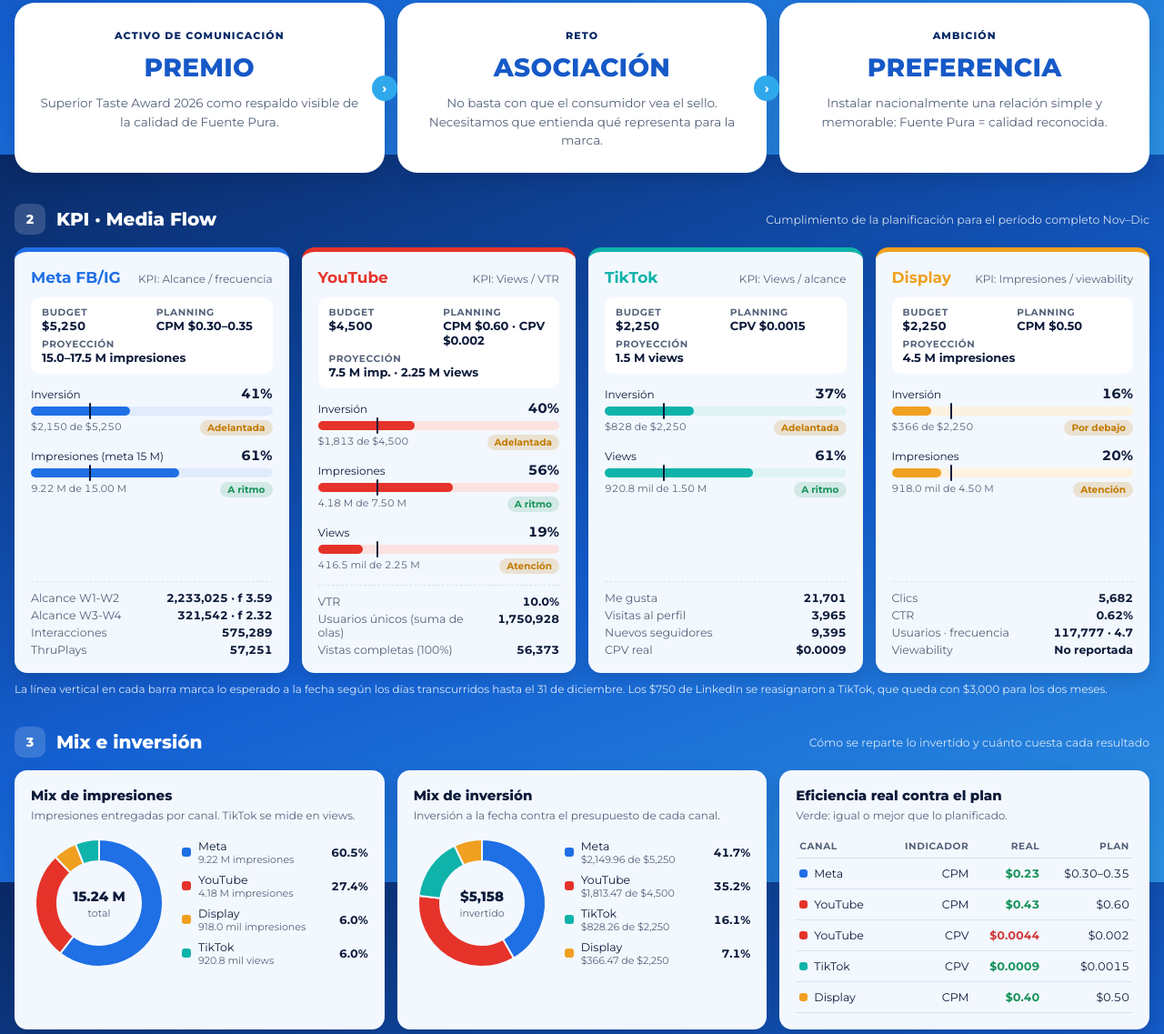
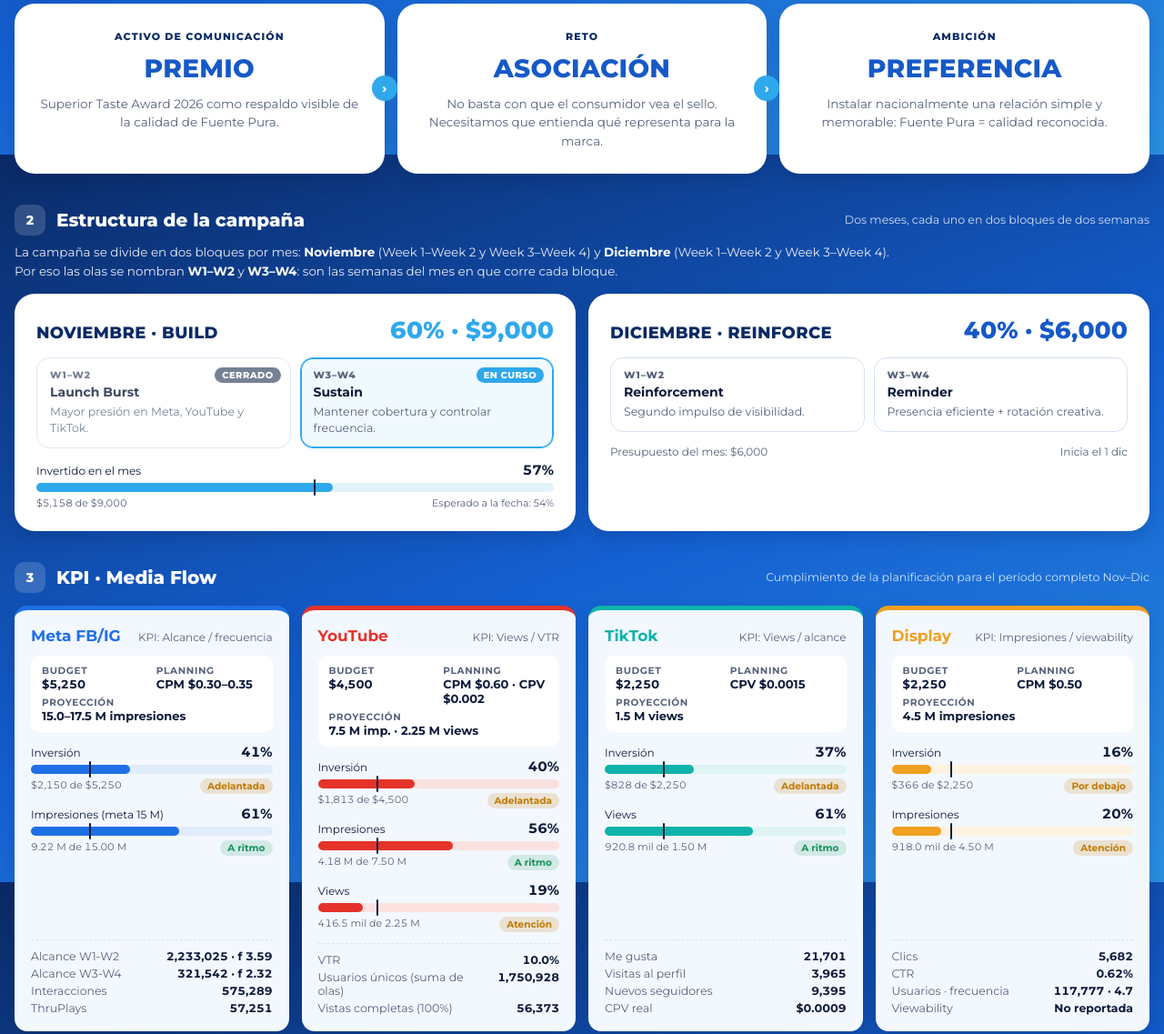
Before and after one commit to mediosdigitalescccp-a11y/Fuente-Pura---Calidad, a plain HTML site: page index.html in a window 1280 px wide. Shown: the part 630-1767 px from the top of the page at 91% size. Drawn offline with Linux system fonts and the light colour scheme.

Commit message:
Nueva sección: estructura de la campaña por mes y bloques W1-W2 / W3-W4
Co-Authored-By: Claude Opus 5.5 <noreply@anthropic.com>
Claude-Session: https://claude.ai/code/session_019pA5Zqjcv9UHiFLvUhgKgB

```diff
--- a/index.html
+++ b/index.html
@@ -93,6 +93,27 @@ h1, h2, h3 { margin: 0; }
 .pillar b { display: block; font-size: 28px; font-weight: 800; color: var(--blue); margin: 10px 0 12px; letter-spacing: .01em; }
 .pillar p { margin: 0; color: var(--muted); line-height: 1.5; font-size: 13.5px; }
 .pillar .arrow { position: absolute; right: -14px; top: 50%; transform: translateY(-50%); width: 28px; height: 28px; border-radius: 50%; background: var(--sky); color: #fff; display: grid; place-items: center; font-weight: 800; z-index: 2; }
+
+/* Estructura */
+.intro { color: rgba(255,255,255,.9); margin: -6px 0 14px; font-size: 13.5px; line-height: 1.55; max-width: 110ch; }
+.intro b { color: #fff; }
+.months { display: grid; grid-template-columns: repeat(2, minmax(0, 1fr)); gap: var(--gap); }
+.month { background: var(--panel-2); border-radius: 22px; padding: 24px; box-shadow: 0 6px 18px rgba(3, 18, 52, .16); display: flex; flex-direction: column; gap: 14px; }
+.month-head { display: flex; justify-content: space-between; align-items: baseline; gap: 10px; flex-wrap: wrap; }
+.month-head h3 { font-size: 18px; font-weight: 800; color: var(--navy); letter-spacing: .02em; }
+:root[data-theme="dark"] .month-head h3 { color: var(--sky); }
+@media (prefers-color-scheme: dark) { :root:not([data-theme="light"]) .month-head h3 { color: var(--sky); } }
+.month-head b { font-size: 26px; font-weight: 800; color: var(--c); }
+.waves { display: grid; grid-template-columns: repeat(2, minmax(0, 1fr)); gap: 10px; }
+.wave { border: 1px solid var(--line); border-radius: 14px; padding: 12px 14px; position: relative; }
+.wave small { display: block; font-size: 10.5px; font-weight: 800; letter-spacing: .08em; color: var(--muted); }
+.wave strong { display: block; font-size: 14px; margin: 3px 0 4px; }
+.wave p { margin: 0; font-size: 12.5px; color: var(--muted); line-height: 1.45; }
+.wave.on { border-color: var(--c); box-shadow: inset 0 0 0 1px var(--c); background: color-mix(in srgb, var(--c) 7%, transparent); }
+.wave.done { opacity: .8; }
+.wave .st { position: absolute; top: 10px; right: 10px; font-size: 10px; font-weight: 800; padding: 2px 8px; border-radius: 999px; background: var(--c); color: #fff; letter-spacing: .04em; }
+.wave.done .st { background: var(--muted); }
+@media (max-width: 760px) { .months, .waves { grid-template-columns: 1fr; } }
 
 /* Media flow */
 .flow { display: grid; grid-template-columns: repeat(4, minmax(0, 1fr)); gap: var(--gap); }
@@ -256,6 +277,7 @@ footer b { color: #fff; }
     <span class="nav-brand">FUENTE PURA · CALIDAD</span>
     <a href="#resumen" data-t="resumen">Resumen</a>
     <a href="#concepto" data-t="concepto">Concepto</a>
+    <a href="#estructura" data-t="estructura">Estructura</a>
     <a href="#kpi" data-t="kpi">KPI Media Flow</a>
     <a href="#mix" data-t="mix">Mix e inversión</a>
     <a href="#entrega" data-t="entrega">Entrega diaria</a>
@@ -288,25 +310,29 @@ footer b { color: #fff; }
   <section class="tiles" aria-label="Indicadores principales" id="tiles"></section>
 
   <div class="sec" id="concepto"><i>1</i><h2>De comunicar un premio a construir valor de marca</h2></div>
-  <p style="color:rgba(255,255,255,.88); margin:-6px 0 14px; font-size:13.5px; line-height:1.5">El reconocimiento es el <i>proof point</i>; lo que buscamos con la planificación de medios es convertirlo en una asociación de marca.</p>
+  <p class="intro">El reconocimiento es el <i>proof point</i>; lo que buscamos con la planificación de medios es convertirlo en una asociación de marca.</p>
   <div class="pillars">
     <div class="pillar"><small>Activo de comunicación</small><b>PREMIO</b><p>Superior Taste Award 2026 como respaldo visible de la calidad de Fuente Pura.</p><span class="arrow" aria-hidden="true">›</span></div>
     <div class="pillar"><small>Reto</small><b>ASOCIACIÓN</b><p>No basta con que el consumidor vea el sello. Necesitamos que entienda qué representa para la marca.</p><span class="arrow" aria-hidden="true">›</span></div>
     <div class="pillar"><small>Ambición</small><b>PREFERENCIA</b><p>Instalar nacionalmente una relación simple y memorable: Fuente Pura = calidad reconocida.</p></div>
   </div>
 
-  <div class="sec" id="kpi"><i>2</i><h2>KPI · Media Flow</h2><p>Cumplimiento de la planificación para el período completo Nov–Dic</p></div>
+  <div class="sec" id="estructura"><i>2</i><h2>Estructura de la campaña</h2><p>Dos meses, cada uno en dos bloques de dos semanas</p></div>
+  <p class="intro">La campaña se divide en dos bloques por mes: <b>Noviembre</b> (Week 1–Week 2 y Week 3–Week 4) y <b>Diciembre</b> (Week 1–Week 2 y Week 3–Week 4). Por eso las olas se nombran <b>W1–W2</b> y <b>W3–W4</b>: son las semanas del mes en que corre cada bloque.</p>
+  <div class="months" id="months"></div>
+
+  <div class="sec" id="kpi"><i>3</i><h2>KPI · Media Flow</h2><p>Cumplimiento de la planificación para el período completo Nov–Dic</p></div>
   <div class="flow" id="flow"></div>
   <p class="flow-note">La línea vertical en cada barra marca lo esperado a la fecha según los días transcurridos hasta el 31 de diciembre. Los $750 de LinkedIn se reasignaron a TikTok, que queda con $3,000 para los dos meses.</p>
 
-  <div class="sec" id="mix"><i>3</i><h2>Mix e inversión</h2><p>Cómo se reparte lo invertido y cuánto cuesta cada resultado</p></div>
+  <div class="sec" id="mix"><i>4</i><h2>Mix e inversión</h2><p>Cómo se reparte lo invertido y cuánto cuesta cada resultado</p></div>
   <div class="grid">
     <section class="card s4"><h3>Mix de impresiones</h3><p class="sub">Impresiones entregadas por canal. TikTok se mide en views.</p><div class="donut-wrap"><div class="chart" id="d-imp"></div><div class="legend" id="l-imp"></div></div></section>
     <section class="card s4"><h3>Mix de inversión</h3><p class="sub">Inversión a la fecha contra el presupuesto de cada canal.</p><div class="donut-wrap"><div class="chart" id="d-inv"></div><div class="legend" id="l-inv"></div></div></section>
     <section class="card s4"><h3>Eficiencia real contra el plan</h3><p class="sub">Verde: igual o mejor que lo planificado.</p><table class="eff" id="eff"></table></section>
   </div>
 
-  <div class="sec" id="entrega"><i>4</i><h2>Entrega diaria</h2><p>Meta, YouTube y Display reportan por día; TikTok, por quincena</p></div>
+  <div class="sec" id="entrega"><i>5</i><h2>Entrega diaria</h2><p>Meta, YouTube y Display reportan por día; TikTok, por quincena</p></div>
   <div class="grid">
     <section class="card s12">
       <h3>Entrega diaria por canal</h3>
@@ -318,26 +344,26 @@ footer b { color: #fff; }
     <section class="card s12"><h3>Hallazgos clave</h3><p class="sub">Se calculan con los datos de la hoja; el día en curso no cuenta para el ritmo.</p><div class="finds" id="finds"></div></section>
   </div>
 
-  <div class="sec" id="audiencia"><i>5</i><h2>Audiencia</h2><p>Meta: sobre alcance · YouTube y Display: sobre impresiones · TikTok: % de alcance</p></div>
+  <div class="sec" id="audiencia"><i>6</i><h2>Audiencia</h2><p>Meta: sobre alcance · YouTube y Display: sobre impresiones · TikTok: % de alcance</p></div>
   <div class="grid">
     <section class="card s5" id="genero-card"><h3>Género</h3><p class="sub">Distribución por canal.</p><div class="gens-c"><div class="gens" id="gens"></div></div></section>
     <section class="card s7"><h3>Edad por canal</h3><div class="ctl" style="margin-top:10px">Canal <span class="seg" id="seg-edad"><button type="button" data-v="todos" aria-pressed="true">Todos</button><button type="button" data-v="Meta" aria-pressed="false">Meta</button><button type="button" data-v="YouTube" aria-pressed="false">YouTube</button><button type="button" data-v="Display" aria-pressed="false">Display</button></span></div><div class="keys" id="edad-keys"></div><div class="chart" id="c-edad"></div></section>
     <section class="card s12"><h3>TikTok · edad y región de quienes vieron cada video</h3><p class="sub">Porcentaje del alcance. TikTok Ads reporta por quincena (W1-W2 y W3-W4 de noviembre); la región corresponde a W3-W4.</p><div class="tt-aud" id="tt-aud"></div></section>
   </div>
 
-  <div class="sec" id="region"><i>6</i><h2>Región</h2><p>Peso de cada departamento dentro de cada canal</p></div>
+  <div class="sec" id="region"><i>7</i><h2>Región</h2><p>Peso de cada departamento dentro de cada canal</p></div>
   <div class="grid">
     <section class="card s12"><h3>Región por canal</h3><p class="sub">Participación dentro de cada canal. Más intenso, mayor peso. Ordenado por el promedio de los tres canales.</p><div class="tbl-wrap"><table class="heat" id="heat"></table></div></section>
   </div>
 
-  <div class="sec" id="creativos"><i>7</i><h2>Creativos</h2><p>Ordenados por impresiones o views</p></div>
+  <div class="sec" id="creativos"><i>8</i><h2>Creativos</h2><p>Ordenados por impresiones o views</p></div>
   <div class="grid">
     <section class="card s12"><h3>Creativos de Meta</h3><p class="sub">PPV: spot en video · PPL: pieza estática. Tasa = interacciones ÷ impresiones.</p><div class="cards" id="cre-meta"></div></section>
     <section class="card s12"><h3>Videos de YouTube y TikTok</h3><p class="sub">YouTube: VTR = views ÷ impresiones; las barras muestran cuántos de los que vieron el video llegaron al 25%, 50%, 75% y 100%. TikTok: acumulado de W1-W2 y W3-W4; CPV = costo ÷ visualizaciones.</p><div class="cards" id="cre-yt"></div></section>
     <section class="card s12"><h3>Display · formatos de la campaña</h3><p class="sub" id="gdn-sub">—</p><div class="ctl"><label for="sel-gdn">Tipo</label> <span class="seg" id="seg-gdn"></span><select id="sel-gdn" class="sel"></select></div><div class="gdn-line" id="gdn-line"></div><div class="gdn-stats" id="gdn-stats"></div></section>
   </div>
 
-  <div class="sec" id="detalle"><i>8</i><h2>Detalle diario</h2></div>
+  <div class="sec" id="detalle"><i>9</i><h2>Detalle diario</h2></div>
   <section class="card">
     <div class="ctl">Canal <span class="seg" id="seg-det"><button type="button" data-v="todos" aria-pressed="true">Todos</button><button type="button" data-v="Meta" aria-pressed="false">Meta</button><button type="button" data-v="YouTube" aria-pressed="false">YouTube</button><button type="button" data-v="Display" aria-pressed="false">Display</button></span></div>
     <div class="tbl-wrap"><table class="tbl" id="tbl"></table></div>
@@ -426,6 +452,28 @@ footer b { color: #fff; }
     ['Impresiones Display', F.int(T.Display.imp), 'CTR ' + F.pct2(T.Display.clics / T.Display.imp), COL.Display]
   ];
   document.getElementById('tiles').replaceChildren(...tiles.map(([a, b, c, col]) => { const t = el('div', 'tile', `<small>${a}</small><b class="num">${b}</b><span>${c}</span>`); t.style.setProperty('--c', col); return t; }));
+
+  // ---------- Estructura ----------
+  const MESES = [
+    { nombre: 'Noviembre · Build', pct: 0.6, monto: 9000, c: 'var(--sky)', ini: '2026-11-01', fin: '2026-11-30', olas: [
+      ['W1–W2', 'Launch Burst', 'Mayor presión en Meta, YouTube y TikTok.', '2026-11-01', '2026-11-15'],
+      ['W3–W4', 'Sustain', 'Mantener cobertura y controlar frecuencia.', '2026-11-16', '2026-11-30']] },
+    { nombre: 'Diciembre · Reinforce', pct: 0.4, monto: 6000, c: 'var(--blue)', ini: '2026-12-01', fin: '2026-12-31', olas: [
+      ['W1–W2', 'Reinforcement', 'Segundo impulso de visibilidad.', '2026-12-01', '2026-12-15'],
+      ['W3–W4', 'Reminder', 'Presencia eficiente + rotación creativa.', '2026-12-16', '2026-12-31']] }
+  ];
+  document.getElementById('months').replaceChildren(...MESES.map((m) => {
+    const d = el('section', 'month'); d.style.setProperty('--c', m.c);
+    const gasto = inv * (ultima >= m.ini && ultima <= m.fin || ultima > m.fin ? 1 : 0);
+    const ini = m.ini < INICIO ? INICIO : m.ini, diasMes = days(ini, m.fin) + 1, transc = ultCompleta < ini ? 0 : Math.min(diasMes, days(ini, ultCompleta) + 1), esp = transc / diasMes;
+    const enMes = ultima >= m.ini && ultima <= m.fin;
+    const meterMes = enMes ? `<div class="meter" style="--c:${m.c}"><div class="meter-top"><span>Invertido en el mes</span><b class="num">${F.pct(inv / m.monto)}</b></div>
+      <div class="bar" role="img" aria-label="Invertido ${F.pct(inv / m.monto)} del presupuesto del mes; esperado ${F.pct(esp)}"><i style="width:${Math.min(100, inv / m.monto * 100)}%"></i><em style="left:calc(${esp * 100}% - 1px)"></em></div>
+      <div class="meter-foot"><span class="num">${F.usd0(inv)} de ${F.usd0(m.monto)}</span><span>Esperado a la fecha: ${F.pct(esp)}</span></div></div>`
+      : `<div class="meter-foot" style="font-size:12px"><span>Presupuesto del mes: ${F.usd0(m.monto)}</span><span>${ultima < m.ini ? 'Inicia el ' + F.fecha(m.ini) : 'Cerrado'}</span></div>`;
+    d.innerHTML = `<div class="month-head"><h3>${m.nombre.toUpperCase()}</h3><b class="num">${F.pct(m.pct)} · ${F.usd0(m.monto)}</b></div>
+      <div class="waves">${m.olas.map(([w, t, txt, a, b]) => { const st = ultima > b ? 'done' : ultima >= a ? 'on' : ''; return `<div class="wave ${st}">${st ? `<span class="st">${st === 'on' ? 'EN CURSO' : 'CERRADO'}</span>` : ''}<small>${w}</small><strong>${t}</strong><p>${txt}</p></div>`; }).join('')}</div>${meterMes}`;
+    return d; }));
 
   // ---------- Media flow ----------
   const estado = (av) => av >= 1 ? ['ok', 'Cumplida'] : av >= esperado * 0.95 ? ['ok', 'A ritmo'] : av >= esperado * 0.75 ? ['warn', 'Atención'] : ['bad', 'Rezagada'];
```
